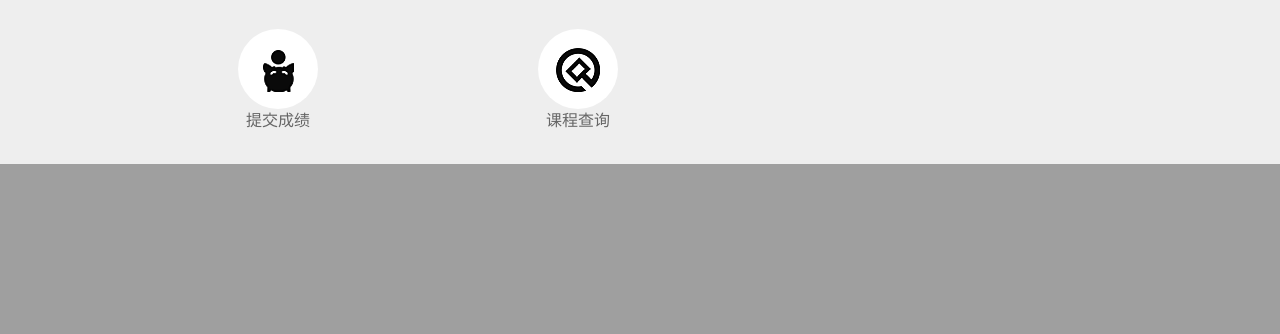
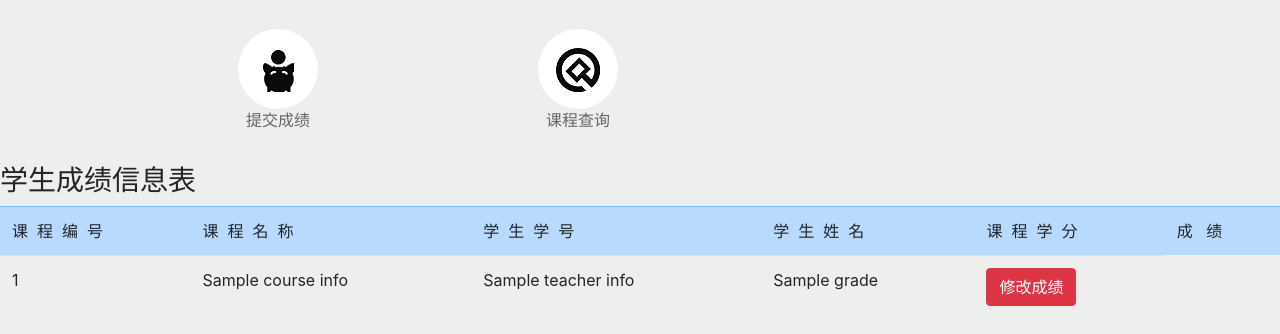
Before and after one commit to Alloman/StudenManager, a Django app: template exp2/system_apps/teacher/templates/teacher_submit.html in a window 1280 px wide. Shown: the part 1093-1427 px from the top of the page. Before the commit the page ends 1257 px from the top, so only its background shows below. Run offline with Django 3.2, Linux system fonts and the light colour scheme; the template is opened without the code that fills it: most values are stand-ins (such as "Sample title", 1, 10 or a date in 2020); some libraries are stand-ins or nearby versions.

Commit message:
完成页面表格设计

```diff
--- a/exp2/system_apps/system_admin/urls.py
+++ b/exp2/system_apps/system_admin/urls.py
@@ -15,7 +15,21 @@ Including another URLconf
 """
 from django.contrib import admin
 from django.urls import path
+from . import views
 
 urlpatterns = [
+    # student urls
+    path("find_student", views.find_student),
 
+    # teacher urls
+    path("find_teacher", views.find_teacher),
+
+    # course urls
+    path("find_course", views.find_course),
+
+    # grade urls
+    path("find_grade", views.find_grade),
+
+    # public urls
+    path("", views.admin_index),
 ]
--- a/exp2/system_apps/teacher/templates/teacher_base.html
+++ b/exp2/system_apps/teacher/templates/teacher_base.html
@@ -13,7 +13,7 @@
 
         <ul class="content_box_top">
             <li>
-                <a href="submit_grade"><img src="../static/images/icon31.png"/></a>
+                <a href="find_no_grade_info"><img src="../static/images/icon31.png"/></a>
                 <h3 class="obj_title">提交成绩</h3>
             </li>
             <li>
--- a/exp2/system_apps/teacher/templates/teacher_submit.html
+++ b/exp2/system_apps/teacher/templates/teacher_submit.html
@@ -1,29 +1,38 @@
 {% extends "teacher_base.html" %}
 
-{% block nav_box %}
-    <ul class="nav_box">
-        <li class="nav_1"><a class="nav_but" href="/login/logout">退出</a></li>
-        <li class="nav_1"><a class="nav_but"></a></li>
-        <li class="nav_1"><a class="nav_but" href="">首页</a></li>
-    </ul>
+{% block info %}
+    <div class="inf">
+        <h3>学生成绩信息表</h3>
+        {% csrf_token %}
+        <div class="guodong">
+            <table class="table table-hover">
+                <tr class="table-primary">
+                    <td>课&nbsp&nbsp程&nbsp&nbsp编&nbsp&nbsp号</td>
+                    <td>课&nbsp&nbsp程&nbsp&nbsp名&nbsp&nbsp称</td>
+                    <td>学&nbsp&nbsp生&nbsp&nbsp学&nbsp&nbsp号</td>
+                    <td>学&nbsp&nbsp生&nbsp&nbsp姓&nbsp&nbsp名</td>
+                    <td>课&nbsp&nbsp程&nbsp&nbsp学&nbsp&nbsp分</td>
+                    <td>成&nbsp&nbsp&nbsp绩</td>
+                </tr>
+                {# {% for course in course_inform_check %} #}
+                {% for info in all_info %}
+                    <tr>
+                        <td>{{ info.course_info.cid }}</td>
+                        <td>{{ info.course_info.name }}</td>
+                        <td>{{ info.teacher_info.name }}</td>
+                        <td>
+                            {% if info.grade == '-1' %}
+                                未给成绩
+                            {% else %}
+                                {{ info.grade }}
+                            {% endif %}
+                        </td>
+                        <td>
+                            <a class="btn btn-danger" href="del_select_course?sid={{ info.course_info.cid }}">修改成绩</a>
+                        </td>
+                    </tr>
+                {% endfor %}
+            </table>
+        </div>
+    </div>
 {% endblock %}
-
-{% block body %}
-    <div class="content_box">
-
-        <ul class="content_box_top">
-            <li>
-                <a href="find_no_grade_info"><img src="../static/images/icon31.png"/></a>
-                <h3 class="obj_title">提交成绩</h3>
-            </li>
-            <li>
-                <a href="find_teach_student"> <img src="../static/images/icon41.png"/></a>
-                <h3 class="obj_title">课程查询</h3>
-            </li>
-        </ul>
-
-
-    </div>
-
-
-{% endblock %}
```
Also changed, not shown: exp2/system_apps/system_admin/views.py (+26 -2 lines), exp2/system_apps/teacher/templates/teacher_find.html (+35 -26 lines).
